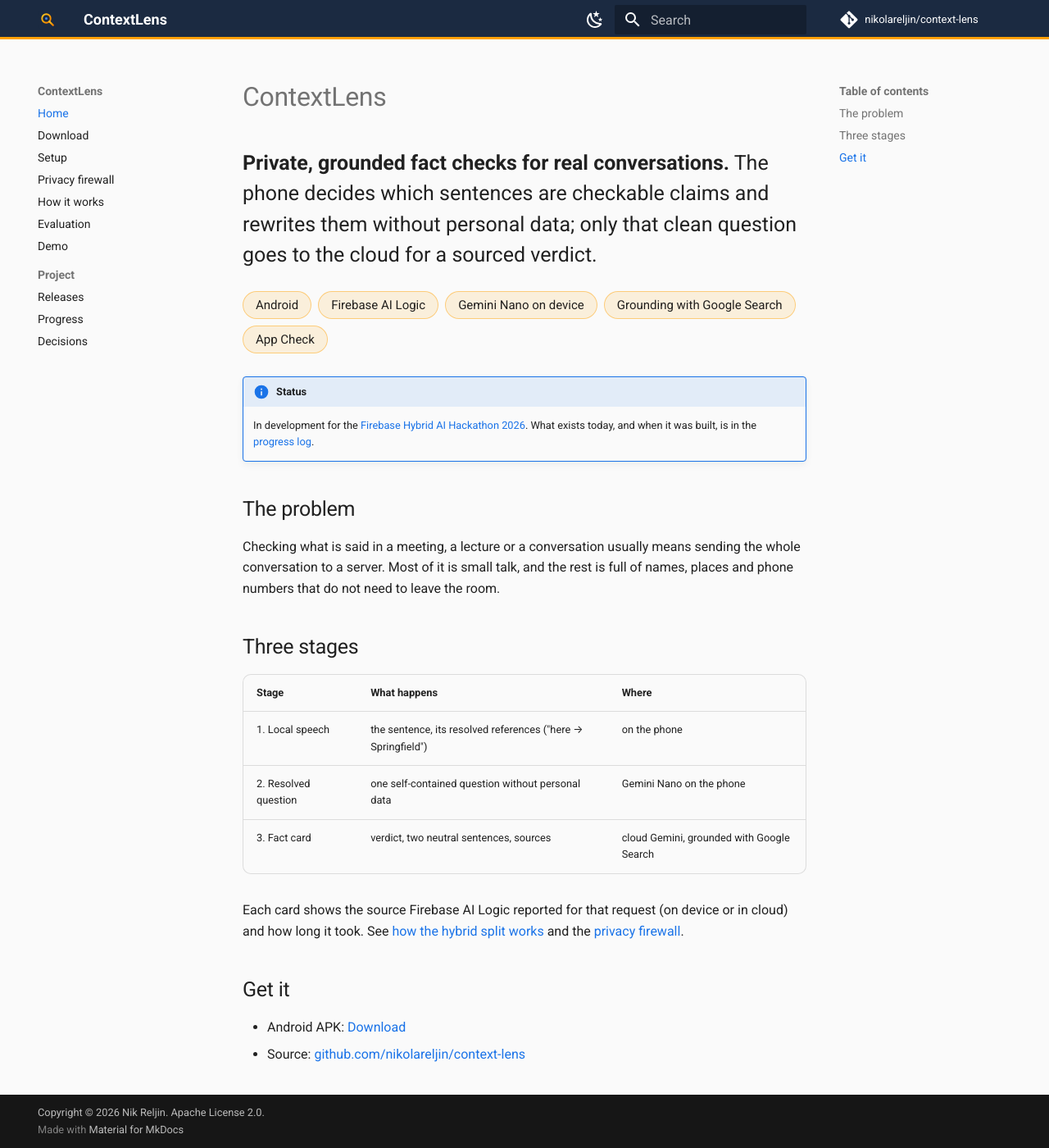
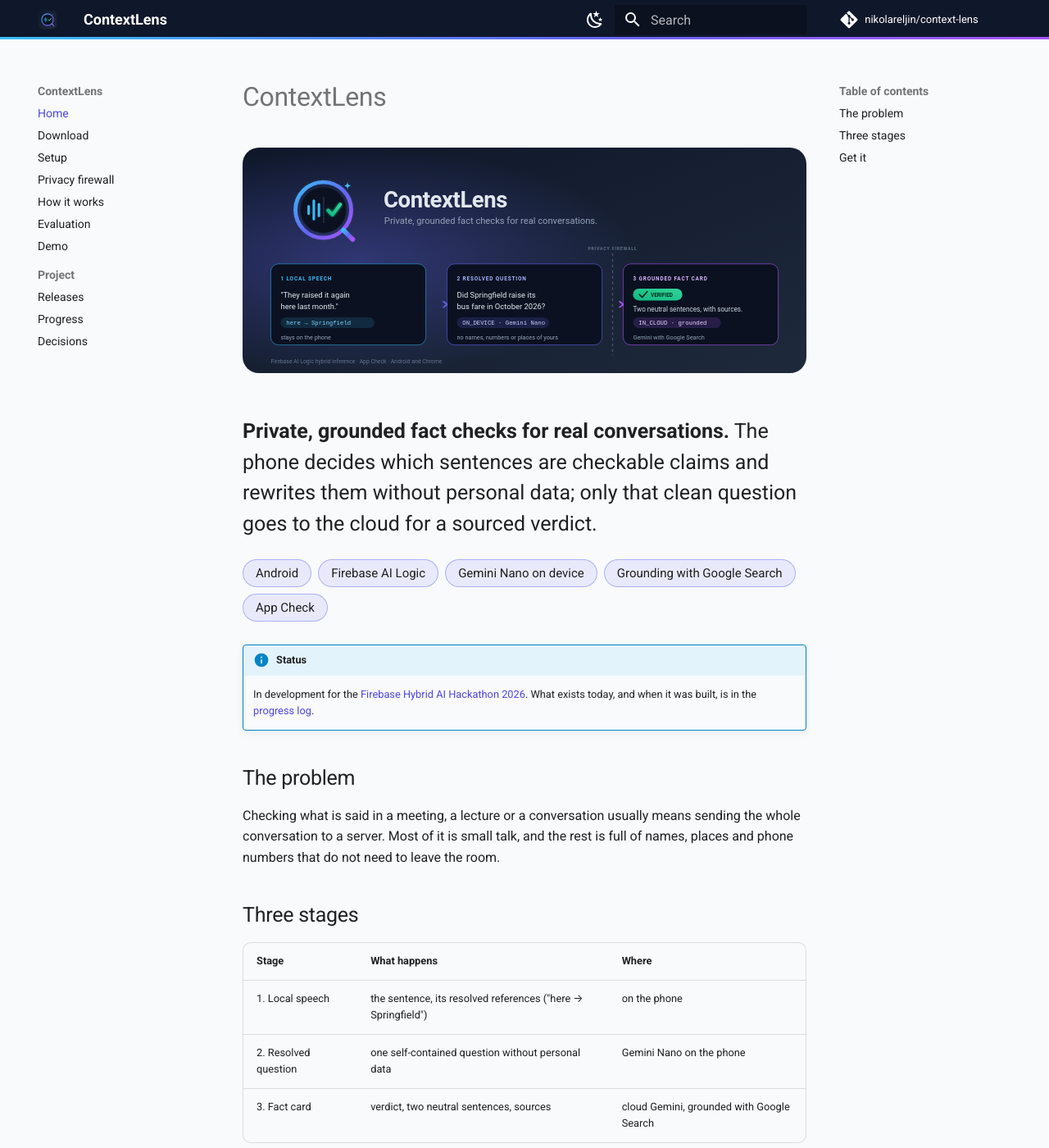
Before and after one commit to nikolareljin/context-lens, an MkDocs documentation site: the page built from docs/index.md, in a window 1280 px wide and 1400 px high. Shown: the whole window at 82% size. Built offline with MkDocs 1.6.1 and Material for MkDocs 9.7.7, drawn with Linux system fonts in a browser that asks for light colours; plug-ins that fetch from the network failed and are left out; comment, search, counter and statistics services are not loaded.

Commit message:
feat: logo, launcher icon, hero image and palette

```diff
--- a/docs/index.md
+++ b/docs/index.md
@@ -3,6 +3,8 @@ title: ContextLens
 ---
 
 # ContextLens
+
+<img class="cl-hero-img" src="assets/hero.svg" alt="ContextLens: the sentence stays on the phone, Gemini Nano writes one clean question on the device, cloud Gemini with Google Search returns a sourced verdict">
 
 <p class="tl-hero"><strong>Private, grounded fact checks for real conversations.</strong> The phone decides which sentences are checkable claims and rewrites them without personal data; only that clean question goes to the cloud for a sourced verdict.</p>
 
--- a/docs/stylesheets/extra.css
+++ b/docs/stylesheets/extra.css
@@ -1,50 +1,58 @@
-/* Material Design with a warm palette: amber/orange accents, blue links, navy surfaces.
-   Status colors pair with text and icons, never color alone. */
+/* Palette from the logo: deep slate surfaces, cyan (on device) to indigo to violet (cloud),
+   emerald for a verified claim. Status colors pair with text and icons, never color alone. */
 :root {
-  --tl-navy: #1b2a41;
-  --tl-navy-deep: #111b2b;
-  --tl-amber: #ffa000;
-  --tl-yellow: #ffca28;
-  --tl-orange: #f57c00;
-  --tl-blue: #1a73e8;
-  --tl-blue-light: #8ab4f8;
-  --tl-green: #188038;
-  --tl-red: #d93025;
-  --tl-surface: #fafafa;
+  --cl-slate-950: #0b1120;
+  --cl-slate-900: #0f172a;
+  --cl-slate-800: #1e293b;
+  --cl-slate-700: #334155;
+  --cl-cyan: #38bdf8;
+  --cl-cyan-deep: #0284c7;
+  --cl-indigo: #6366f1;
+  --cl-indigo-deep: #4f46e5;
+  --cl-violet: #a855f7;
+  --cl-emerald: #10b981;
+  --cl-gradient: linear-gradient(90deg, var(--cl-cyan), var(--cl-indigo) 55%, var(--cl-violet));
 }
 [data-md-color-scheme="default"] {
-  --md-primary-fg-color: var(--tl-navy);
-  --md-primary-fg-color--light: #2c3e5c;
-  --md-primary-fg-color--dark: var(--tl-navy-deep);
-  --md-accent-fg-color: var(--tl-orange);
-  --md-default-bg-color: var(--tl-surface);
-  --md-typeset-a-color: var(--tl-blue);
+  --md-primary-fg-color: var(--cl-slate-900);
+  --md-primary-fg-color--light: var(--cl-slate-800);
+  --md-primary-fg-color--dark: var(--cl-slate-950);
+  --md-accent-fg-color: var(--cl-indigo-deep);
+  --md-default-bg-color: #f8fafc;
+  --md-typeset-a-color: var(--cl-indigo-deep);
 }
 [data-md-color-scheme="slate"] {
-  --md-primary-fg-color: var(--tl-navy-deep);
-  --md-accent-fg-color: var(--tl-yellow);
-  --md-typeset-a-color: var(--tl-blue-light);
-  --md-default-bg-color: #0f1724;
+  --md-primary-fg-color: var(--cl-slate-950);
+  --md-accent-fg-color: var(--cl-cyan);
+  --md-typeset-a-color: #818cf8;
+  --md-default-bg-color: var(--cl-slate-900);
+  --md-default-bg-color--light: var(--cl-slate-800);
 }
-.md-header { box-shadow: inset 0 -3px 0 var(--tl-amber); }
+.md-header { box-shadow: none; }
+.md-header::after {
+  content: ""; position: absolute; left: 0; right: 0; bottom: 0; height: 3px; background: var(--cl-gradient);
+}
 .md-typeset h1, .md-typeset h2 { font-weight: 500; letter-spacing: -0.01em; }
 .md-typeset .md-button { border-radius: 2rem; text-transform: none; font-weight: 500; }
 .md-typeset .md-button--primary {
-  background: var(--tl-amber); border-color: var(--tl-amber); color: var(--tl-navy-deep);
+  background: var(--cl-indigo-deep); border-color: var(--cl-indigo-deep); color: #fff;
 }
 .md-typeset .md-button--primary:hover {
-  background: var(--tl-orange); border-color: var(--tl-orange); color: #fff;
+  background: var(--cl-violet); border-color: var(--cl-violet); color: #fff;
 }
+.cl-hero-img { width: 100%; height: auto; border-radius: 1rem; margin: 0 0 1rem; }
 .tl-hero { font-size: 1.25rem; line-height: 1.5; }
 .tl-badges span {
   display: inline-block; margin: 0 .4rem .4rem 0; padding: .2rem .75rem;
-  border-radius: 1rem; background: rgba(255, 160, 0, .12); color: inherit;
-  border: 1px solid rgba(255, 160, 0, .45); font-size: .75rem; font-weight: 500;
+  border-radius: 1rem; background: rgba(99, 102, 241, .10); color: inherit;
+  border: 1px solid rgba(99, 102, 241, .45); font-size: .75rem; font-weight: 500;
 }
+.cl-qr { display: flex; gap: 1.25rem; align-items: center; flex-wrap: wrap; }
+.cl-qr img { width: 160px; height: 160px; background: #fff; padding: 8px; border-radius: 12px; }
 .md-typeset table:not([class]) { border-radius: .5rem; overflow: hidden; }
-.md-typeset .admonition.info, .md-typeset details.info { border-color: var(--tl-blue); }
-.md-typeset .info > .admonition-title, .md-typeset .info > summary { background-color: rgba(26, 115, 232, .1); }
-.md-typeset .info > .admonition-title::before, .md-typeset .info > summary::before { background-color: var(--tl-blue); }
-.md-typeset .admonition.note, .md-typeset details.note { border-color: var(--tl-amber); }
-.md-typeset .note > .admonition-title, .md-typeset .note > summary { background-color: rgba(255, 160, 0, .12); }
-.md-typeset .note > .admonition-title::before, .md-typeset .note > summary::before { background-color: var(--tl-orange); }
+.md-typeset .admonition.info, .md-typeset details.info { border-color: var(--cl-cyan-deep); }
+.md-typeset .info > .admonition-title, .md-typeset .info > summary { background-color: rgba(56, 189, 248, .1); }
+.md-typeset .info > .admonition-title::before, .md-typeset .info > summary::before { background-color: var(--cl-cyan-deep); }
+.md-typeset .admonition.note, .md-typeset details.note { border-color: var(--cl-violet); }
+.md-typeset .note > .admonition-title, .md-typeset .note > summary { background-color: rgba(168, 85, 247, .1); }
+.md-typeset .note > .admonition-title::before, .md-typeset .note > summary::before { background-color: var(--cl-violet); }
```
Also changed, not shown: CHANGELOG.md (+1 -0 lines), README.md (+2 -0 lines), docs/decisions.md (+4 -0 lines), docs/implementation-progress.md (+6 -0 lines), docs/assets/hero.svg (added), docs/assets/logo.svg, docs/assets/social-card.png (added), 7 other files.
